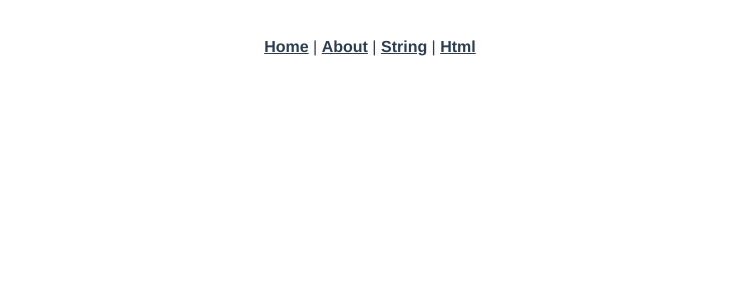
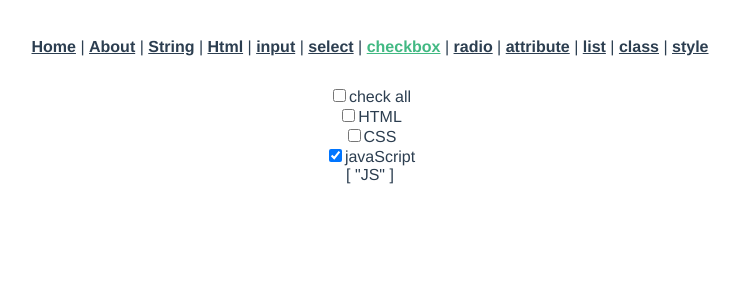
Before and after one commit to ssdd33/vue.js-3x-study, a Vue app: page /databindiing/check in a window 1280 px wide. Shown: the top 300 px of the page, without its empty margins (270-1009 px from the left). Built offline with nearby package versions, Linux system fonts and the light colour scheme.

Commit message:
data binding practice

```diff
--- a/src/App.vue
+++ b/src/App.vue
@@ -2,8 +2,16 @@
   <nav>
     <router-link to="/">Home</router-link> |
     <router-link to="/about">About</router-link> |
-    <router-link to="/databing/string">String</router-link> |
-    <router-link to="/databing/html">Html</router-link>
+    <router-link to="/databinding/string">String</router-link> |
+    <router-link to="/databindiing/html">Html</router-link> |
+    <router-link to="/databindiing/input">input</router-link> |
+    <router-link to="/databindiing/select">select</router-link> |
+    <router-link to="/databindiing/check">checkbox</router-link> |
+    <router-link to="/databindiing/radio">radio</router-link> |
+    <router-link to="/databindiing/attribute">attribute</router-link> |
+    <router-link to="/databinding/list">list</router-link> |
+    <router-link to="/databinding/class">class</router-link> |
+    <router-link to="/databinding/style">style</router-link>
   </nav>
   <router-view />
 </template>
--- a/src/router/index.js
+++ b/src/router/index.js
@@ -19,7 +19,7 @@ const routes = [
       )
   },
   {
-    path: '/databing/string',
+    path: '/databindiing/string',
     name: 'DataBindingStringView',
     component: () =>
       import(
@@ -27,11 +27,75 @@ const routes = [
       )
   },
   {
-    path: '/databing/html',
+    path: '/databindiing/html',
     name: 'DataBindingHtmlView',
     component: () =>
       import(
         /* webpackChunkName: "databinding", webpackPrefetch:true */ '../views/1_databinding/DataBindingHtmlView.vue'
+      )
+  },
+  {
+    path: '/databindiing/input',
+    name: 'DataBindingInputView',
+    component: () =>
+      import(
+        /* webpackChunkName: "databinding", webpackPrefetch:true */ '../views/1_databinding/DataBindingInputView.vue'
+      )
+  },
+  {
+    path: '/databindiing/select',
+    name: 'DataBindingSelectView',
+    component: () =>
+      import(
+        /* webpackChunkName: "databinding", webpackPrefetch:true */ '../views/1_databinding/DataBindingSelectView.vue'
+      )
+  },
+  {
+    path: '/databindiing/check',
+    name: 'DataBindingCheckboxView',
+    component: () =>
+      import(
+        /* webpackChunkName: "databinding", webpackPrefetch:true */ '../views/1_databinding/DataBindingCheckboxView.vue'
+      )
+  },
+  {
+    path: '/databindiing/radio',
+    name: 'DataBindingRadioView',
+    component: () =>
+      import(
+        /* webpackChunkName: "databinding", webpackPrefetch:true */ '../views/1_databinding/DataBindingRadioView.vue'
+      )
+  },
+  {
+    path: '/databindiing/attribute',
+    name: 'DataBindingAttributeView',
+    component: () =>
+      import(
+        /* webpackChunkName: "databinding", webpackPrefetch:true */ '../views/1_databinding/DataBindingAttributeView.vue'
+      )
+  },
+  {
+    path: '/databinding/list',
+    name: 'DataBindingListView',
+    component: () =>
+      import(
+        /* webpackChunkName: "databinding", webpackPrefetch:true */ '../views/1_databinding/DataBindingListView.vue'
+      )
+  },
+  {
+    path: '/databinding/class',
+    name: 'DataBindingClassView',
+    component: () =>
+      import(
+        /* webpackChunkName: "databinding", webpackPrefetch:true */ '../views/1_databinding/DataBindingClassView.vue'
+      )
+  },
+  {
+    path: '/databinding/style',
+    name: 'DataBindingStyleView',
+    component: () =>
+      import(
+        /* webpackChunkName: "databinding", webpackPrefetch:true */ '../views/1_databinding/DataBindingStyleView.vue'
       )
   }
 ]
--- /dev/null
+++ b/src/views/1_databinding/DataBindingAttributeView.vue
@@ -0,0 +1,32 @@
+<template>
+  <div>
+    <input type="text" :value="userId" readonly />
+    <br />
+    <img :src="imgSrc" alt="" style="width: 100px; height: auto" />
+    <br />
+    <input type="search" v-model="txt1" />
+    <button :disabled="txt1 === ''">search</button>
+  </div>
+</template>
+<script>
+export default {
+  /*
+   *readonly 필드와 같이 양방향 데이터 바인딩이 필요없는 경우 v-bind:value 속성에 데이터를 바인딩할 수 있다. 이때 v-bind는 생략 가능하다.
+   *속성값에 계산식을 할당하는 경우 v-bind:속성 이름 을 사용할 수 있다.
+   */
+  components: {},
+  data() {
+    return {
+      userId: 'ddd',
+      imgSrc:
+        'https://w7.pngwing.com/pngs/854/555/png-transparent-vue-js-hd-logo-thumbnail.png',
+      txt1: ''
+    }
+  },
+  setup() {},
+  created() {},
+  mounted() {},
+  unmounted() {},
+  methods: {}
+}
+</script>
--- /dev/null
+++ b/src/views/1_databinding/DataBindingCheckboxView.vue
@@ -0,0 +1,76 @@
+<template>
+  <div>
+    <div>
+      <input
+        type="checkbox"
+        name=""
+        id="all"
+        :checked="favoriteLang.length === 3"
+        @change="onCheckAll"
+      />
+      <label for="html">check all</label>
+    </div>
+    <div>
+      <input
+        type="checkbox"
+        name=""
+        id="html"
+        value="HTML"
+        v-model="favoriteLang"
+      />
+      <label for="html">HTML</label>
+    </div>
+    <div>
+      <input
+        type="checkbox"
+        name=""
+        id="css"
+        value="CSS"
+        v-model="favoriteLang"
+      />
+      <label for="css">CSS</label>
+    </div>
+    <div>
+      <input
+        type="checkbox"
+        name=""
+        id="js"
+        value="JS"
+        v-model="favoriteLang"
+      />
+      <label for="js">javaScript</label>
+    </div>
+    <span>{{ favoriteLang }}</span>
+  </div>
+</template>
+<script>
+export default {
+  /*
+   *checkbox의 v-model은 checked 속성값과 연결되어있다.
+   *여러개의 checkbox에 하나의 v-model 배열을 연결할 수 있다.
+   */
+
+  components: {},
+  data() {
+    return {
+      favoriteLang: ['JS']
+    }
+  },
+  setup() {},
+  created() {},
+  mounted() {},
+  unmounted() {},
+  methods: {
+    onCheckAll(e) {
+      const checked = e.target.checked
+
+      console.log(e.target.checked)
+      if (checked) {
+        this.favoriteLang = ['JS', 'CSS', 'HTML']
+      } else {
+        this.favoriteLang = []
+      }
+    }
+  }
+}
+</script>
--- /dev/null
+++ b/src/views/1_databinding/DataBindingClassView.vue
@@ -0,0 +1,36 @@
+<template>
+  <div>
+    <div :class="{ 'text-red': hasError, active: isActive }">클래스 바인딩</div>
+  </div>
+</template>
+<script>
+export default {
+  /*
+   *:class 속성에 스타일 클래스에 종속될지 여부(bool)를 객체값으로 할당할 수 있다.
+   *클래스명이 한단어일경우 따움표로 묶지 않아도 됨
+   *배열로 여러개의 클래스명을 할당할 수도 있다.
+   */
+  components: {},
+  data() {
+    return {
+      isActive: false,
+      hasError: false
+    }
+  },
+  setup() {},
+  created() {},
+  mounted() {},
+  unmounted() {},
+  methods: {}
+}
+</script>
+<style scoped>
+.active {
+  background-color: green;
+  font-weight: bold;
+}
+
+.text-red {
+  color: red;
+}
+</style>
--- a/src/views/1_databinding/DataBindingHtmlView.vue
+++ b/src/views/1_databinding/DataBindingHtmlView.vue
@@ -4,6 +4,7 @@
 <script>
 export default {
   /*
+   * 단방향 데이터 바인딩
    * 태그에 속성 추가하기 (v-directive) v-속성이름 ="속성 값"
    * v-html 속성 값으로 할당된 키의 값은 innerHtml로 해당 태그에 추가된다.
    */
--- /dev/null
+++ b/src/views/1_databinding/DataBindingInputView.vue
@@ -0,0 +1,42 @@
+<template>
+  <div>
+    <input type="text" v-model="userId" />
+    <div>{{ userId }}</div>
+    <button @click="myFunction">click</button>
+    <button @click="changeData">change</button>
+    <br />
+    <input type="text" v-model.number="num1" /> +
+    <input type="text" v-model.number="num2" /> =
+    <span>{{ num1 + num2 }}</span>
+  </div>
+</template>
+<script>
+export default {
+  /*
+   *양방향 데이터 바인딩, 가상 DOM을 이용한 빠른 화면 전환
+   */
+  components: {},
+  data() {
+    return {
+      userId: 'hello',
+      num1: 0,
+      num2: 0,
+      num3: 0,
+      num4: 0
+    }
+  },
+  setup() {},
+  created() {},
+  mounted() {},
+  unmounted() {},
+  methods: {
+    myFunction() {
+      //  vue 인스턴스 내부의 this 키워드는 data()에서 반환되는 객체 범위를 지칭한다.
+      console.log(this.userId)
+    },
+    changeData() {
+      this.userId = 'jeremy'
+    }
+  }
+}
+</script>
--- /dev/null
+++ b/src/views/1_databinding/DataBindingListView.vue
@@ -0,0 +1,60 @@
+<template>
+  <div>
+    <select name="" id="">
+      <option :value="city.title" :key="city.code" v-for="city in cities">
+        {{ city.title }}
+      </option>
+    </select>
+  </div>
+  <div>
+    <table>
+      <thead>
+        <tr>
+          <th>제품번호</th>
+          <th>제품명</th>
+          <th>가격</th>
+          <th>주문수량</th>
+          <th>합계</th>
+        </tr>
+      </thead>
+      <tbody>
+        <tr :key="i" v-for="(drink, i) in drinkList">
+          <td>{{ drink.drinkId }}</td>
+          <td>{{ drink.drinkName }}</td>
+          <td>{{ drink.price }}</td>
+          <td><input type="number" v-model="drink.qty" /></td>
+          <td>{{ drink.price * drink.qty }}</td>
+        </tr>
+      </tbody>
+    </table>
+  </div>
+</template>
+<script>
+export default {
+  components: {},
+  data() {
+    /*
+     *v-for 속성을 이용해서 배열을 화면에 그릴수 있다.
+     *v-for 속성에서 선언된 요소를 해당 태그의 다른 속성에서 참조할 수 있다.
+     *v-for 속성이 포함된 태그에는 key속성이 들어가야한다.
+     */
+    return {
+      cities: [
+        { title: '서울', code: '02' },
+        { title: '부산', code: '051' },
+        { title: '경기도', code: '031' }
+      ],
+      drinkList: [
+        { drinkId: '1', drinkName: '콜라', price: 700, qty: 1 },
+        { drinkId: '2', drinkName: '사이다', price: 700, qty: 1 },
+        { drinkId: '3', drinkName: '쥬스', price: 700, qty: 1 }
+      ]
+    }
+  },
+  setup() {},
+  created() {},
+  mounted() {},
+  unmounted() {},
+  methods: {}
+}
+</script>
--- /dev/null
+++ b/src/views/1_databinding/DataBindingRadioView.vue
@@ -0,0 +1,41 @@
+<template>
+  <div>
+    <div>
+      <input
+        type="radio"
+        name=""
+        id="html"
+        value="HTML"
+        v-model="favoriteLang"
+      />
+      <label for="html">HTML</label>
+    </div>
+    <div>
+      <input type="radio" name="" id="css" value="CSS" v-model="favoriteLang" />
+      <label for="css">CSS</label>
+    </div>
+    <div>
+      <input type="radio" name="" id="js" value="JS" v-model="favoriteLang" />
+      <label for="js">javaScript</label>
+    </div>
+    <span>{{ favoriteLang }}</span>
+  </div>
+</template>
+<script>
+export default {
+  /*
+   *checkbox태그와 사용법은 동일하지만 radio는 하나의 옵션만 선택 가능하므로 v-model은 문자열이다.
+   */
+  components: {},
+  data() {
+    return {
+      favoriteLang: ''
+    }
+  },
+  setup() {},
+  created() {},
+  mounted() {},
+  unmounted() {},
+  methods: {}
+}
+</script>
--- /dev/null
+++ b/src/views/1_databinding/DataBindingSelectView.vue
@@ -0,0 +1,25 @@
+<template>
+  <div>
+    <select name="" id="" v-model="selectedCity">
+      <option value=""></option>
+      <option value="02">서울</option>
+      <option value="051">부산</option>
+      <option value="031">경기도</option>
+    </select>
+  </div>
+</template>
+<script>
+export default {
+  components: {},
+  data() {
+    return {
+      selectedCity: '031'
+    }
+  },
+  setup() {},
+  created() {},
+  mounted() {},
+  unmounted() {},
+  methods: {}
+}
+</script>
--- /dev/null
+++ b/src/views/1_databinding/DataBindingStyleView.vue
@@ -0,0 +1,22 @@
+<template>
+  <div :style="style">스타일 바인딩</div>
+  <button @click="style.color = 'blue'">색상 바꾸기</button>
+</template>
+<script>
+export default {
+  components: {},
+  data() {
+    return {
+      style: {
+        color: 'red',
+        fontSize: '30px'
+      }
+    }
+  },
+  setup() {},
+  created() {},
+  mounted() {},
+  unmounted() {},
+  methods: {}
+}
+</script>
```
